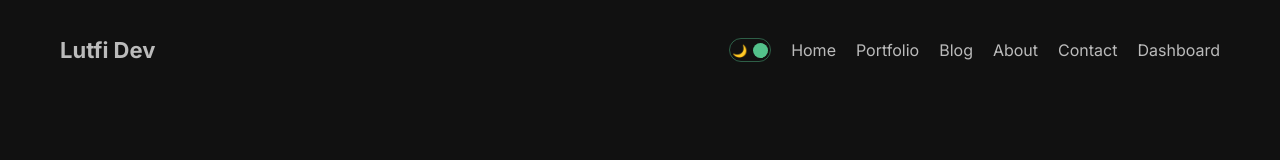
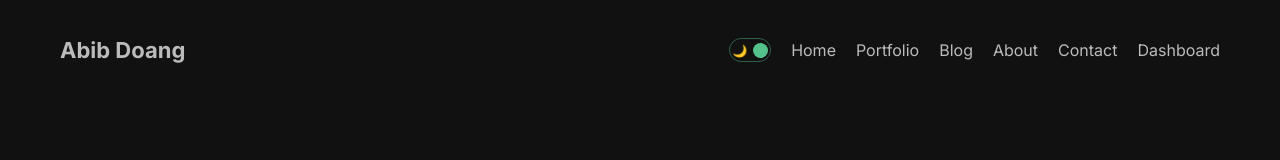
Before and after one commit to abibshena/company-profile-web-nextjs, a Next.js app: page / in a window 1280 px wide. Shown: the top 160 px of the page. Built offline with nearby package versions, Linux system fonts and the light colour scheme; no server answers.

Commit message:
Update Navbar.jsx

```diff
--- a/src/components/navbar/Navbar.jsx
+++ b/src/components/navbar/Navbar.jsx
@@ -42,7 +42,7 @@ const Navbar = () => {
   ]
   return (
     <div className={styles.container}>
-        <Link href="/" className={styles.logo}>Lutfi Dev</Link>
+        <Link href="/" className={styles.logo}>Abib Doang</Link>
         <div className={styles.menus}>
             <DarkModeToggle />
             {menus.map(menu => (
```
